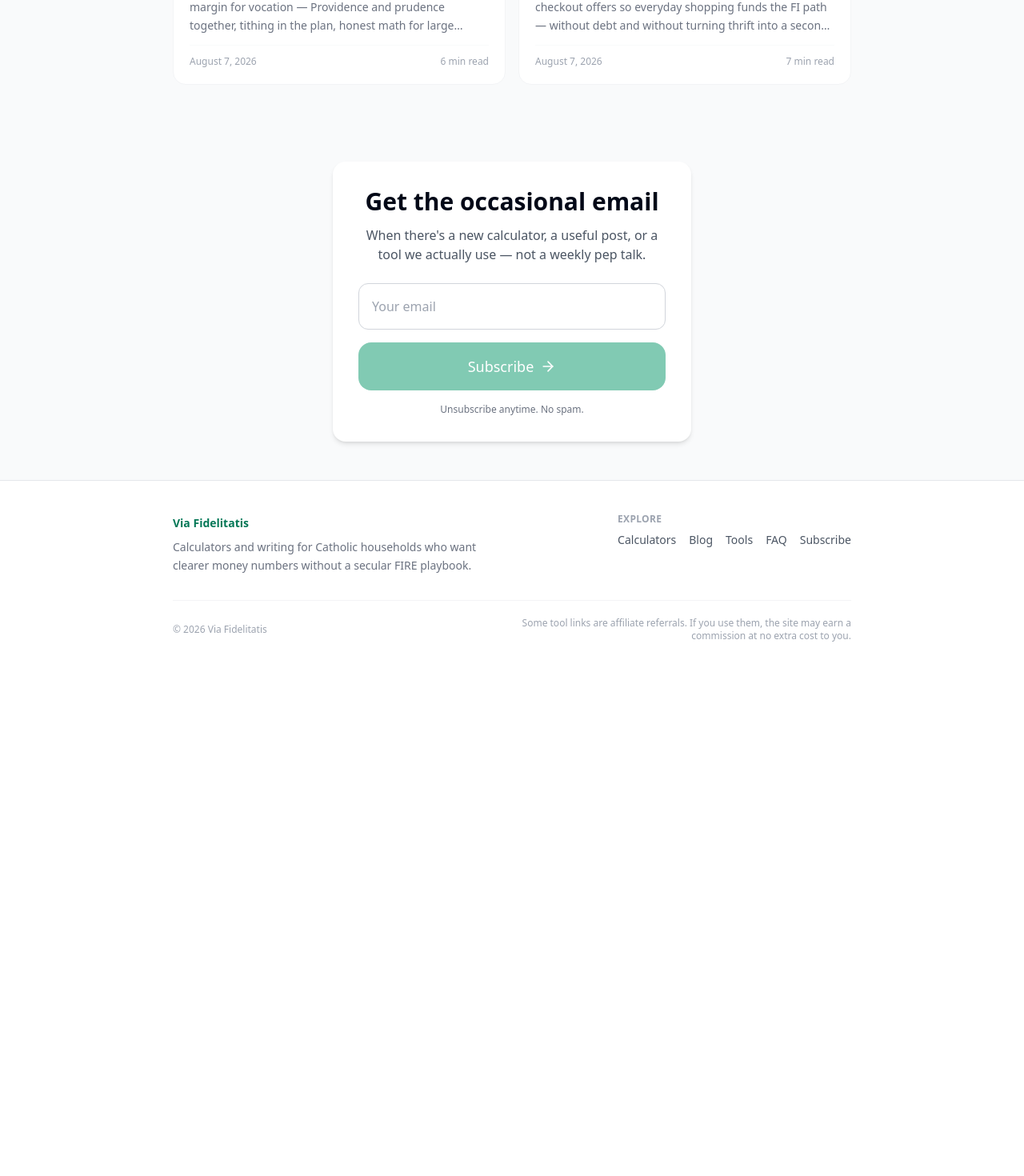
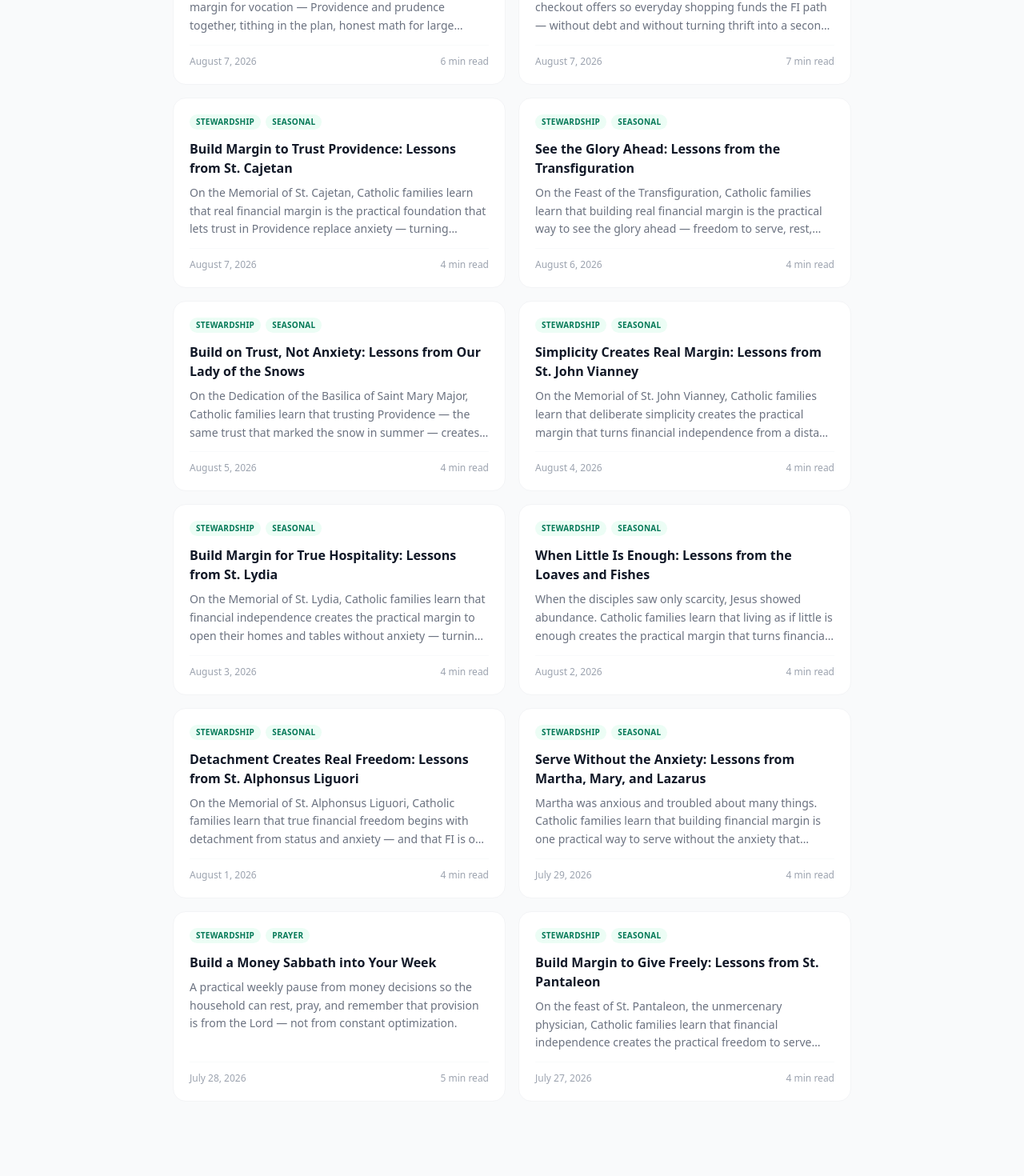
Before and after one commit to daughterpop/super-fi-calc, a React (Vite) app: page /blog in a window 1280 px wide. Shown: the part 4360-5830 px from the top of the page at 80% size. Before the commit the page ends 5203 px from the top, so only its background shows below. Built offline with nearby package versions, Linux system fonts and the light colour scheme.

Commit message:
Restore posts.js batch 3: first 40 posts (adds more saint lessons + Money Sabbath)

```diff
--- a/src/data/posts.js
+++ b/src/data/posts.js
@@ -298,6 +298,106 @@ const rawPosts = [
     link: '/blog/triple-savings-online-purchases',
     tags: ['Stewardship', 'Tools'],
     featured: true
+  },
+  {
+    title: 'Build Margin to Trust Providence: Lessons from St. Cajetan',
+    date: 'August 7, 2026',
+    dateSort: '2026-08-07',
+    excerpt: 'On the Memorial of St. Cajetan, Catholic families learn that real financial margin is the practical foundation that lets trust in Providence replace anxiety — turning financial independence into everyday freedom to serve.',
+    readTime: '4 min read',
+    link: '/blog/build-margin-to-trust-providence-lessons-from-st-cajetan',
+    tags: ['Stewardship', 'Seasonal'],
+    featured: false
+  },
+  {
+    title: 'See the Glory Ahead: Lessons from the Transfiguration',
+    date: 'August 6, 2026',
+    dateSort: '2026-08-06',
+    excerpt: 'On the Feast of the Transfiguration, Catholic families learn that building real financial margin is the practical way to see the glory ahead — freedom to serve, rest, and raise children without constant money anxiety.',
+    readTime: '4 min read',
+    link: '/blog/see-the-glory-ahead-lessons-from-the-transfiguration',
+    tags: ['Stewardship', 'Seasonal'],
+    featured: false
+  },
+  {
+    title: 'Build on Trust, Not Anxiety: Lessons from Our Lady of the Snows',
+    date: 'August 5, 2026',
+    dateSort: '2026-08-05',
+    excerpt: 'On the Dedication of the Basilica of Saint Mary Major, Catholic families learn that trusting Providence — the same trust that marked the snow in summer — creates the practical margin that turns financial independence into everyday freedom from anxiety.',
+    readTime: '4 min read',
+    link: '/blog/build-on-trust-not-anxiety-lessons-from-our-lady-of-the-snows',
+    tags: ['Stewardship', 'Seasonal'],
+    featured: false
+  },
+  {
+    title: 'Simplicity Creates Real Margin: Lessons from St. John Vianney',
+    date: 'August 4, 2026',
+    dateSort: '2026-08-04',
+    excerpt: 'On the Memorial of St. John Vianney, Catholic families learn that deliberate simplicity creates the practical margin that turns financial independence from a distant goal into everyday freedom.',
+    readTime: '4 min read',
+    link: '/blog/simplicity-creates-real-margin-lessons-from-st-john-vianney',
+    tags: ['Stewardship', 'Seasonal'],
+    featured: false
+  },
+  {
+    title: 'Build Margin for True Hospitality: Lessons from St. Lydia',
+    date: 'August 3, 2026',
+    dateSort: '2026-08-03',
+    excerpt: 'On the Memorial of St. Lydia, Catholic families learn that financial independence creates the practical margin to open their homes and tables without anxiety — turning everyday hospitality into a living act of faith.',
+    readTime: '4 min read',
+    link: '/blog/build-margin-for-true-hospitality-lessons-from-st-lydia',
+    tags: ['Stewardship', 'Seasonal'],
+    featured: false
+  },
+  {
+    title: 'When Little Is Enough: Lessons from the Loaves and Fishes',
+    date: 'August 2, 2026',
+    dateSort: '2026-08-02',
+    excerpt: 'When the disciples saw only scarcity, Jesus showed abundance. Catholic families learn that living as if little is enough creates the practical margin that turns financial independence into freedom to give.',
+    readTime: '4 min read',
+    link: '/blog/when-little-is-enough-lessons-from-the-loaves-and-fishes',
+    tags: ['Stewardship', 'Seasonal'],
+    featured: false
+  },
+  {
+    title: 'Detachment Creates Real Freedom: Lessons from St. Alphonsus Liguori',
+    date: 'August 1, 2026',
+    dateSort: '2026-08-01',
+    excerpt: 'On the Memorial of St. Alphonsus Liguori, Catholic families learn that true financial freedom begins with detachment from status and anxiety — and that FI is one practical way to create the margin that makes that freedom possible.',
+    readTime: '4 min read',
+    link: '/blog/detachment-creates-real-freedom-lessons-from-st-alphonsus-liguori',
+    tags: ['Stewardship', 'Seasonal'],
+    featured: false
+  },
+  {
+    title: 'Serve Without the Anxiety: Lessons from Martha, Mary, and Lazarus',
+    date: 'July 29, 2026',
+    dateSort: '2026-07-29',
+    excerpt: 'Martha was anxious and troubled about many things. Catholic families learn that building financial margin is one practical way to serve without the anxiety that crowds out the better part.',
+    readTime: '4 min read',
+    link: '/blog/serve-without-the-anxiety-lessons-from-martha-mary-and-lazarus',
+    tags: ['Stewardship', 'Seasonal'],
+    featured: false
+  },
+  {
+    title: 'Build a Money Sabbath into Your Week',
+    date: 'July 28, 2026',
+    dateSort: '2026-07-28',
+    excerpt: 'A practical weekly pause from money decisions so the household can rest, pray, and remember that provision is from the Lord — not from constant optimization.',
+    readTime: '5 min read',
+    link: '/blog/build-a-money-sabbath-into-your-week',
+    tags: ['Stewardship', 'Prayer'],
+    featured: false
+  },
+  {
+    title: 'Build Margin to Give Freely: Lessons from St. Pantaleon',
+    date: 'July 27, 2026',
+    dateSort: '2026-07-27',
+    excerpt: 'On the feast of St. Pantaleon, the unmercenary physician, Catholic families learn that financial independence creates the practical freedom to serve and give without calculating the return.',
+    readTime: '4 min read',
+    link: '/blog/build-margin-to-give-freely-lessons-from-st-pantaleon',
+    tags: ['Stewardship', 'Seasonal'],
+    featured: false
   }
 ];
 
```
